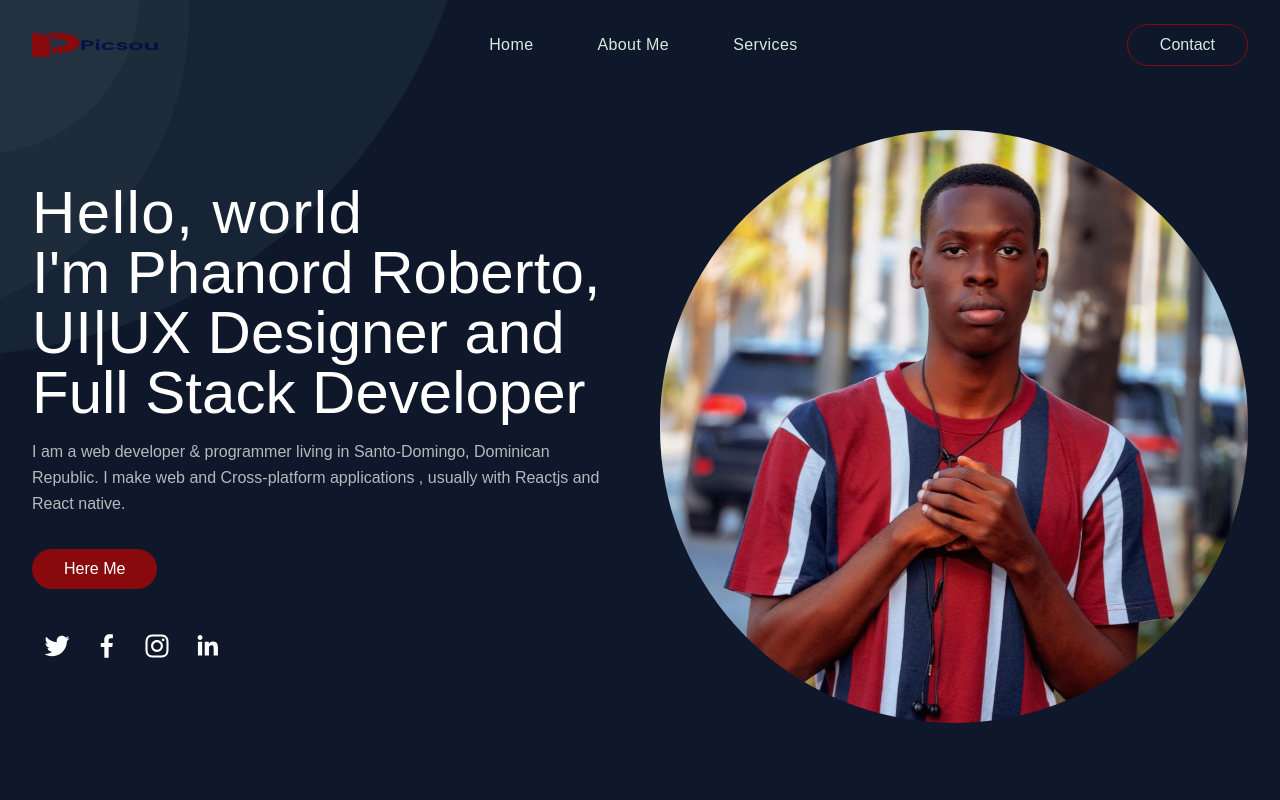
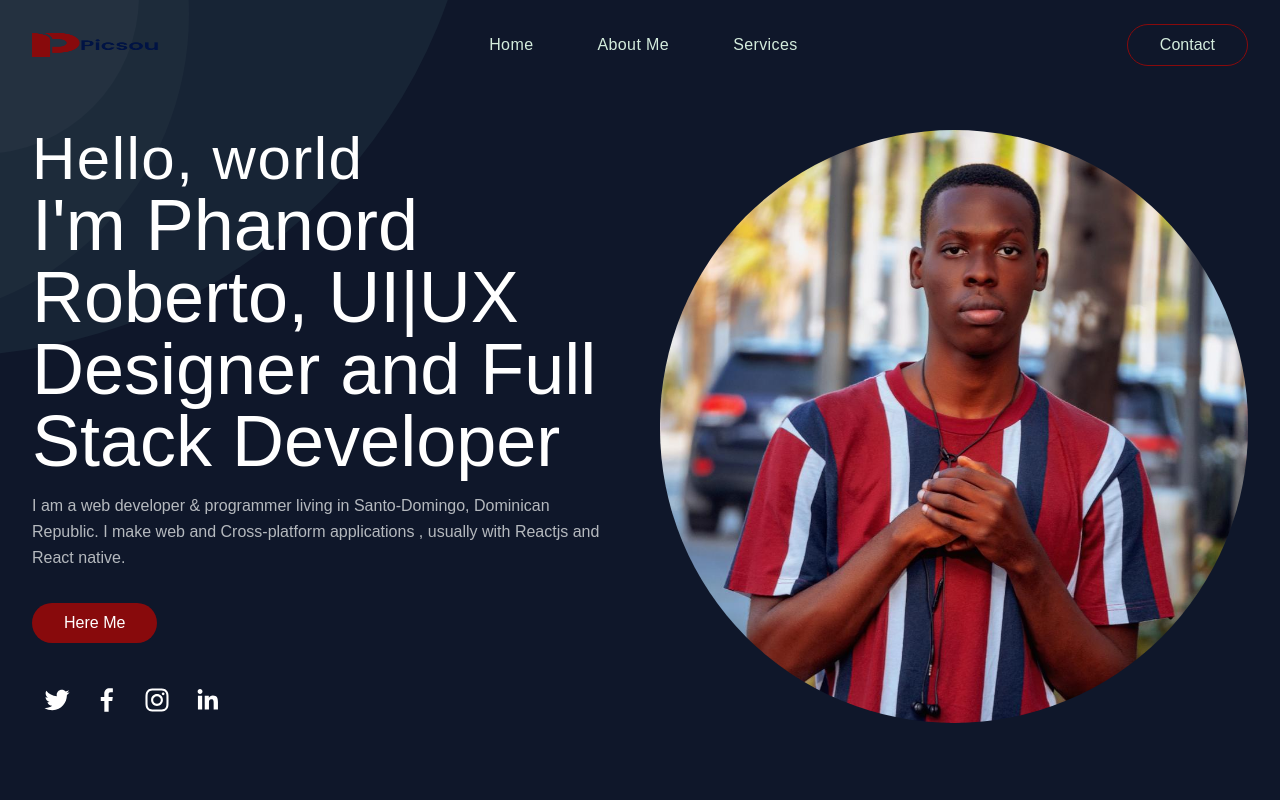
Before and after one commit to PicsouRob/website, a React (Create React App) app: page / in a window 1280 px wide. Shown: the top 800 px of the page. Built offline with nearby package versions, Linux system fonts and the light colour scheme.

Commit message:
first commit

```diff
--- a/src/Pages/Home/index.jsx
+++ b/src/Pages/Home/index.jsx
@@ -25,7 +25,7 @@ function Home() {
                     </div>
                     <div class="">
                         <h1 class="text-white text-5xl lg:text-6xl tracking-wide font-medium">Hello, world</h1>
-                        <h1 class="text-white text-5xl lg:text-6xl font-medium mb-4 leading-relaxed">I'm Phanord Roberto, UI|UX Designer and Full Stack Developer</h1>
+                        <h1 class="text-white text-5xl md:text-6xl lg:text-7xl font-medium mb-4 leading-relaxed">I'm Phanord Roberto, UI|UX Designer and Full Stack Developer</h1>
                         {/* <h1 class="text-white text-5xl lg:text-6xl font-medium mb-4 leading-normal">
                             UI|UX Designer and Full Stack Developer
                         </h1> */}
```
